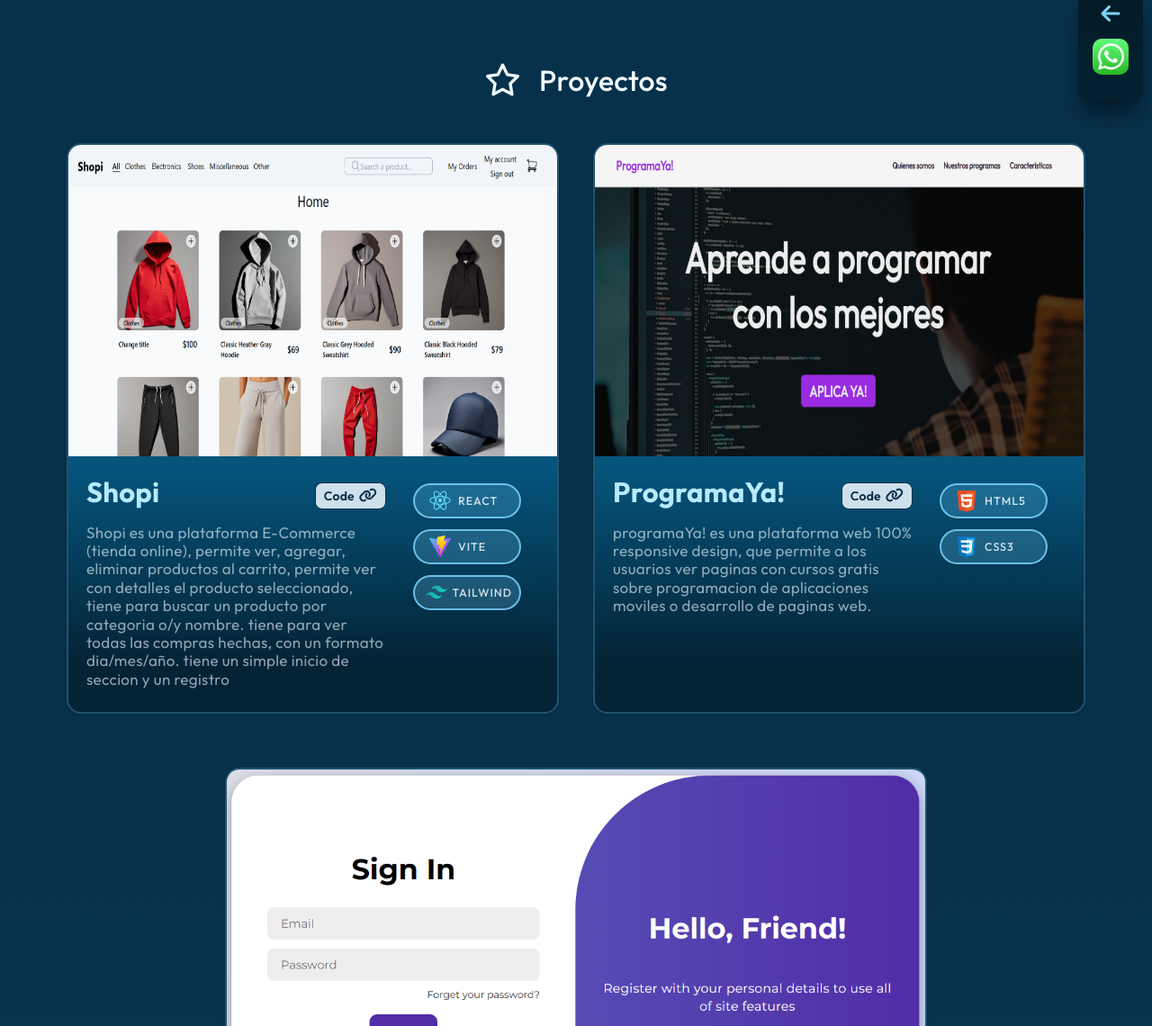
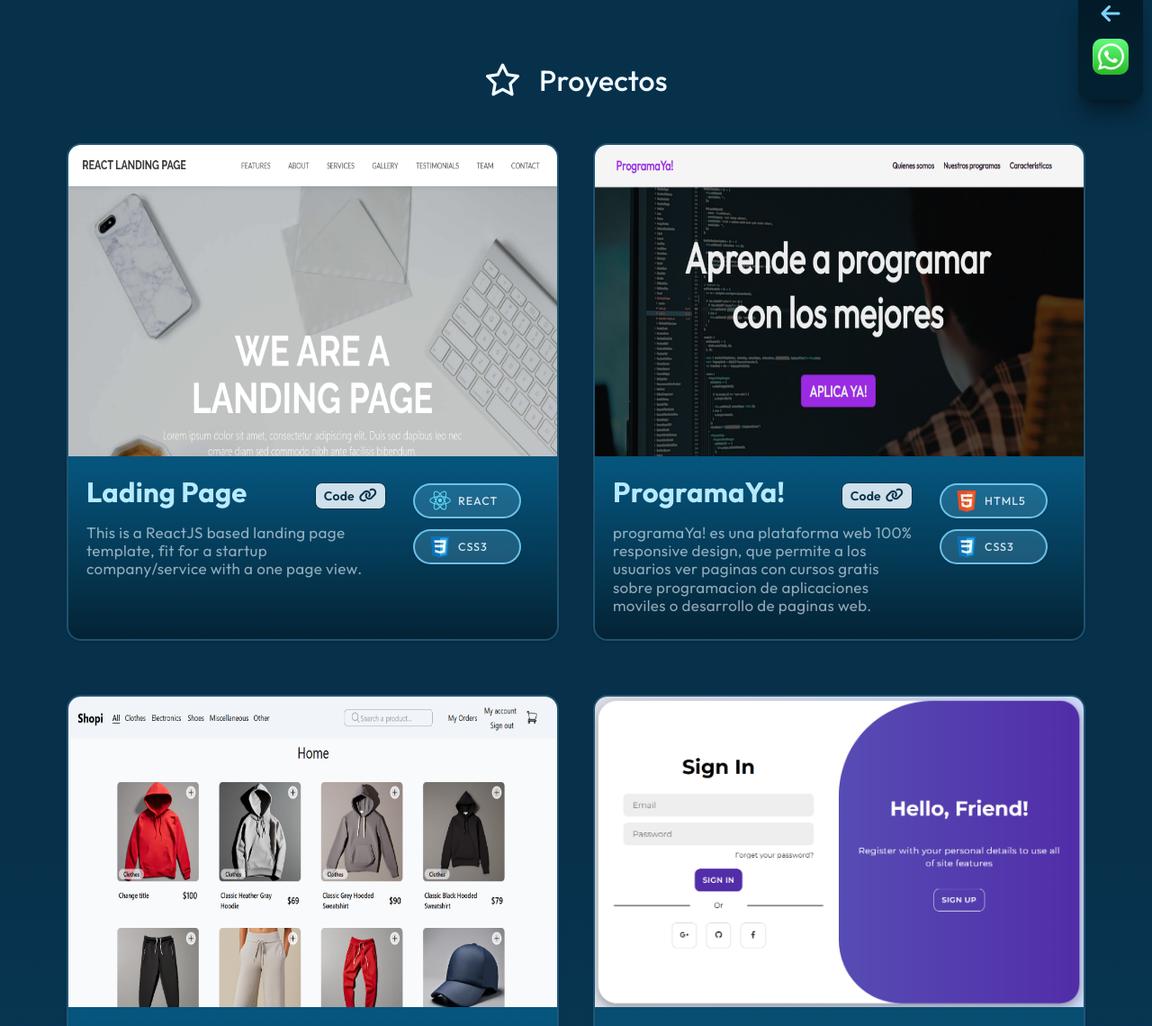
Before and after one commit to Iammtiago/my-web-portfolio, a plain HTML site: page index.html in a window 1280 px wide. Shown: the part 639-1779 px from the top of the page at 90% size. Drawn offline with Linux system fonts and the light colour scheme.

Commit message:
added 'react lading page'

```diff
--- a/index.html
+++ b/index.html
@@ -119,7 +119,98 @@
         <h1>Proyectos</h1>
       </div>
       <div class="all-projects">
+
         <div class="project blank-button">
+          <a target="_blank" href="https://react-lading-page-gilt.vercel.app/" hidden></a>
+          <div class="context">
+            <div class="img-container">
+              <a class="link" target="_blank" href="https://react-lading-page-gilt.vercel.app/">
+                <img src="src/pages-cap/react-lading-page.png" alt="React lading page" />
+              </a>
+            </div>
+
+            <div class="info blank-button">
+              <a href="https://react-lading-page-gilt.vercel.app/" hidden></a>
+              <div class="content-title-p">
+                <div class="container-title-code">
+                  <h2 class="project-title">Lading Page</h2>
+                  <a class="ancla-code" target="_blank" href="https://github.com/Iammtiago/react-shop">
+                    <span>Code</span>
+                    <i class="fa-solid fa-link"></i>
+                  </a>
+                </div>
+                <p class="detail-text">
+                  This is a ReactJS based landing page template, fit for a startup company/service with a one page view.
+                </p>
+              </div>
+              <div class="desarrollo-with">
+                <a class="link" href="https://react.dev/" target="_blank">
+                  <div class="image-box">
+                    <img src="./src/logos-svg/react-js-logo.svg" alt="" />
+                  </div>
+                  <!-- <i class="fa-brands fa-react" style="color: #61dbfb"></i> -->
+                  <span>React</span>
+                </a>
+
+                <a class="link" href="https://en.wikipedia.org/wiki/CSS" target="_blank">
+                  <div class="image-box">
+                    <img class="img-html-css" src="./src/logos-svg/css-logo.svg" alt="CSS3" />
+                  </div>
+                  <span>CSS3</span>
+                </a>
+
+              </div>
+            </div>
+          </div>
+        </div>
+
+        <div class="project blank-button">
+          <a target="_blank" href="https://programa-ya.vercel.app/" hidden></a>
+
+          <div class="context">
+            <div class="img-container">
+              <a class="link" target="_blank" href="https://programa-ya.vercel.app/">
+                <img src="src/pages-cap/programaYa.png" alt="programaYa!" />
+              </a>
+            </div>
+
+            <div class="info blank-button">
+              <a target="_blank" href="https://programa-ya.vercel.app/" hidden></a>
+              <div class="content-title-p">
+                <div class="container-title-code">
+                  <h2 class="project-title">ProgramaYa!</h2>
+                  <a class="ancla-code" target="_blank" href="https://github.com/Iammtiago/programa-ya">
+                    <span>Code</span>
+                    <i class="fa-solid fa-link"></i>
+                  </a>
+                </div>
+                <p class="detail-text">
+                  programaYa! es una plataforma web 100% responsive design,
+                  que permite a los usuarios ver paginas con cursos gratis
+                  sobre programacion de aplicaciones moviles o desarrollo de
+                  paginas web.
+                </p>
+              </div>
+              <div class="desarrollo-with">
+                <a class="link" href="https://en.wikipedia.org/wiki/HTML" target="_blank">
+                  <div class="image-box">
+                    <img class="img-html-css" src="./src/logos-svg/html-logo.svg" alt="HTML5" />
+                  </div>
+                  <span>HTML5</span>
+                </a>
+                <a class="link" href="https://en.wikipedia.org/wiki/CSS" target="_blank">
+                  <div class="image-box">
+                    <img class="img-html-css" src="./src/logos-svg/css-logo.svg" alt="CSS3" />
+                  </div>
+                  <span>CSS3</span>
+                </a>
+              </div>
+            </div>
+          </div>
+        </div>
+
+        <div class="project blank-button">
+
           <a target="_blank" href="https://shopi-phi.vercel.app" hidden></a>
           <div class="context">
             <div class="img-container">
@@ -167,51 +258,6 @@
                     <img src="./src/logos-svg/tailwind-logo.svg" alt="" />
                   </div>
                   <span>Tailwind</span>
-                </a>
-              </div>
-            </div>
-          </div>
-        </div>
-
-        <div class="project blank-button">
-          <a target="_blank" href="https://programa-ya.vercel.app/" hidden></a>
-
-          <div class="context">
-            <div class="img-container">
-              <a class="link" target="_blank" href="https://programa-ya.vercel.app/">
-                <img src="src/pages-cap/programaYa.png" alt="programaYa!" />
-              </a>
-            </div>
-
-            <div class="info blank-button">
-              <a target="_blank" href="https://programa-ya.vercel.app/" hidden></a>
-              <div class="content-title-p">
-                <div class="container-title-code">
-                  <h2 class="project-title">ProgramaYa!</h2>
-                  <a class="ancla-code" target="_blank" href="https://github.com/Iammtiago/programa-ya">
-                    <span>Code</span>
-                    <i class="fa-solid fa-link"></i>
-                  </a>
-                </div>
-                <p class="detail-text">
-                  programaYa! es una plataforma web 100% responsive design,
-                  que permite a los usuarios ver paginas con cursos gratis
-                  sobre programacion de aplicaciones moviles o desarrollo de
-                  paginas web.
-                </p>
-              </div>
-              <div class="desarrollo-with">
-                <a class="link" href="https://en.wikipedia.org/wiki/HTML" target="_blank">
-                  <div class="image-box">
-                    <img class="img-html-css" src="./src/logos-svg/html-logo.svg" alt="HTML5" />
-                  </div>
-                  <span>HTML5</span>
-                </a>
-                <a class="link" href="https://en.wikipedia.org/wiki/CSS" target="_blank">
-                  <div class="image-box">
-                    <img class="img-html-css" src="./src/logos-svg/css-logo.svg" alt="CSS3" />
-                  </div>
-                  <span>CSS3</span>
                 </a>
               </div>
             </div>
--- a/style.css
+++ b/style.css
@@ -868,8 +868,7 @@
         /* flex-basis: 70%; */
         /* margin: 0 100px; */
         max-width: 800px;
-
-        padding-bottom: 1.5rem;
+        /* padding-bottom: 1.5rem; */
 
         & .context {
           & .info {
@@ -950,8 +949,8 @@
               min-height: 27vw;
               width: 100%;
 
+              -webkit-transition: transform 0.5s ease-in-out;
               transition: transform 0.5s ease-in-out;
-              -webkit-transition: transform 0.5s ease-in-out;
 
               &:hover {
                 transform: scale(1.02) translateY(-0.3rem);
```
Also changed, not shown: src/pages-cap/react-lading-page.png (added), 1 other file.
